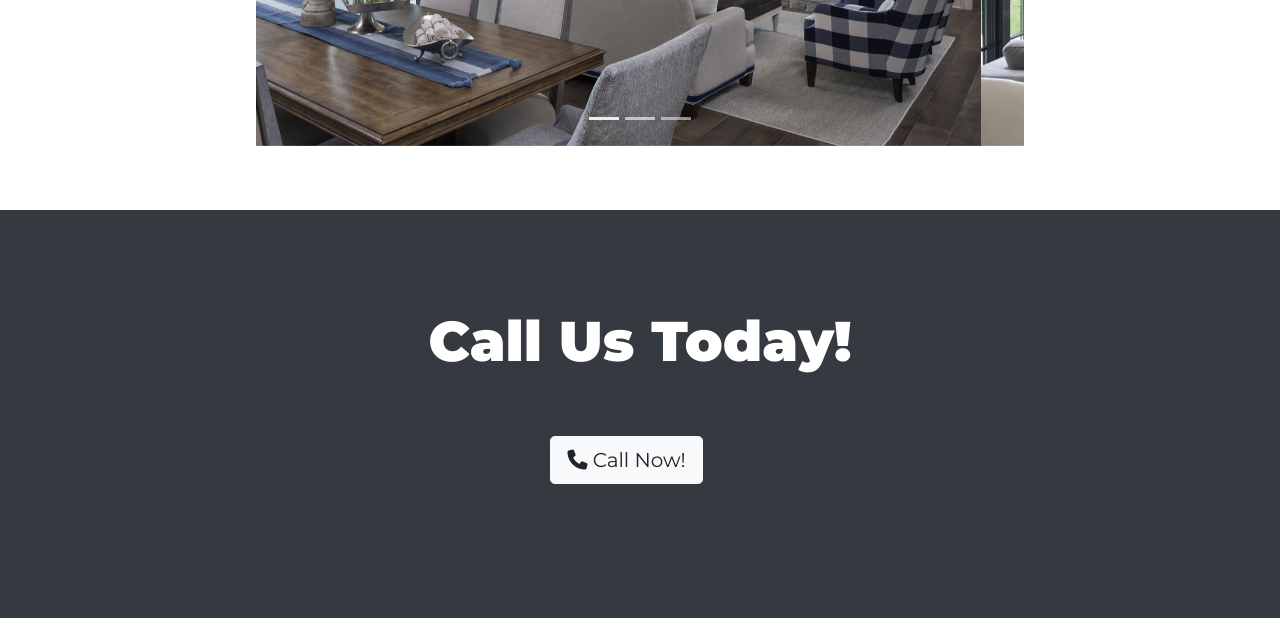
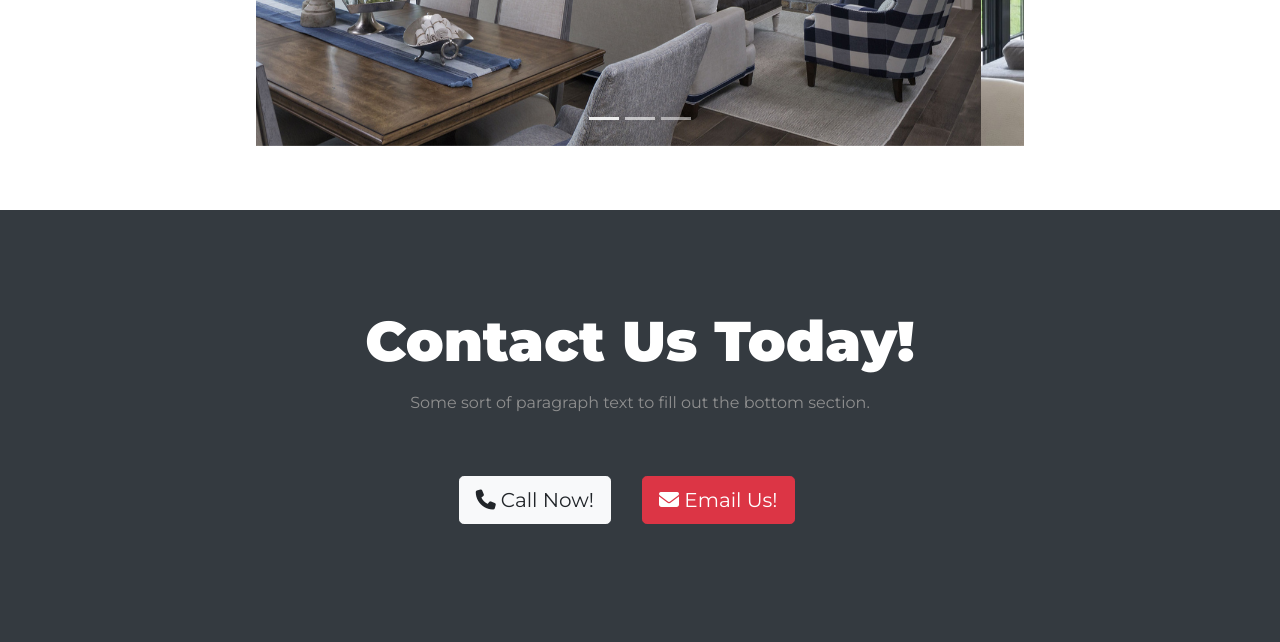
Before and after one commit to bolg55/bolg55.github.io, a plain HTML site: page index.html in a window 1280 px wide. Shown: the part 2009-2651 px from the top of the page. Drawn offline with nearby package versions, Linux system fonts and the light colour scheme.

Commit message:
updated buttons to include mailto and tel links

```diff
--- a/index.html
+++ b/index.html
@@ -49,7 +49,7 @@
       <div class="row">
         <div class="col-lg-6">
           <h1 class="big-heading">Heating Waterloo region since 1990.</h1>
-          <button type="button" class="btn btn-outline-light btn-lg download-button"><i class="fas fa-fire"></i> Contact Us</button>
+          <button onclick="location.href='mailto:demo@email.com';" type="button" class="btn btn-outline-light btn-lg download-button"><i class="fas fa-fire"></i> Contact Us</button>
         </div>
         <div class="col-lg-6">
           <div class="firevideo">
@@ -223,8 +223,10 @@
 
   <section class="colored-section" id="cta">
     <div class="container-fluid">
-      <h3 class="big-heading">Call Us Today!</h3>
-      <button type="button" class="btn btn-light btn-lg download-button"><i class="fas fa-phone"></i> Call Now!</button>
+      <h3 class="big-heading">Contact Us Today!</h3>
+      <p>Some sort of paragraph text to fill out the bottom section.</p>
+      <button onclick="location.href='tel:123456789';" type="button" class="btn btn-light btn-lg download-button"><i class="fas fa-phone"></i> Call Now!</button>
+      <button onclick="location.href='mailto:demo@email.com';" type="button" class="btn btn-danger btn-lg download-button"><i class="fas fa-envelope"></i> Email Us!</button>
     </div>
 
 
```
